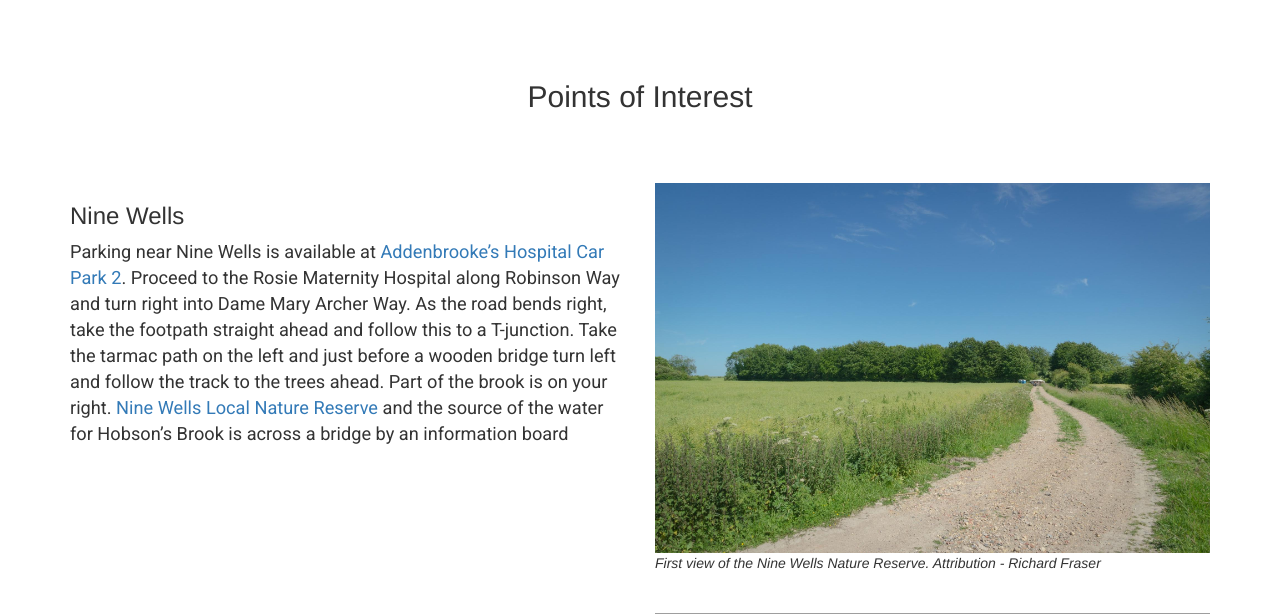
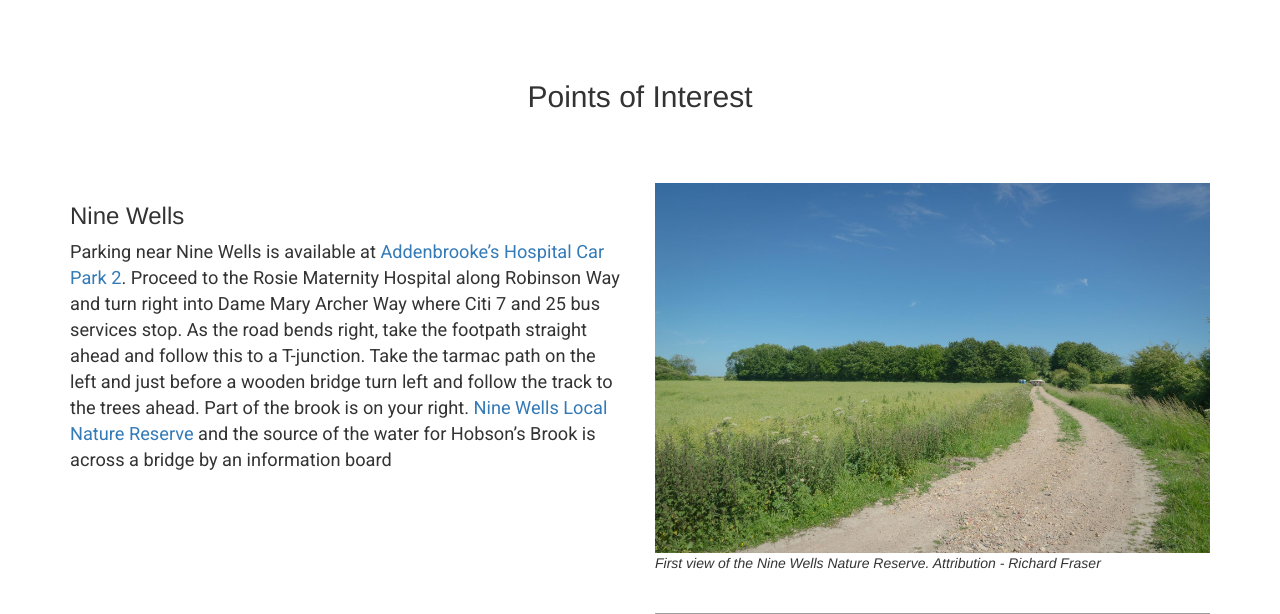
Before and after one commit to afieldio/hct, a Django app: template website/templates/location.html in a window 1280 px wide. Shown: the part 1283-1897 px from the top of the page. Run offline with Django 3.2, Linux system fonts and the light colour scheme; the template is opened without the code that fills it, so the values that code supplies are empty; some libraries are stand-ins or nearby versions; some web fonts are replaced; grey boxes are pictures that could not be loaded.

Commit message:
location page

```diff
--- a/website/templates/location.html
+++ b/website/templates/location.html
@@ -29,7 +29,7 @@
 		<div class="row">
 			<div class="col-md-6">
 				<h3>Nine Wells</h3>
-				<p >Parking near Nine Wells is available at <a href="https://www.google.com/maps/dir/''/Car+Park+2+Addenbrooke's+Hospital,+Robinson+Way,+Cambridge+CB2+0SL/@52.1726445,0.0671409,12z/data=!4m8!4m7!1m0!1m5!1m1!1s0x47d87a612b55e159:0xb4fb96b8672f00e2!2m2!1d0.1371804!2d52.1726652">Addenbrooke’s Hospital Car Park 2</a>. Proceed to the Rosie Maternity Hospital along Robinson Way and turn right into Dame Mary Archer Way.  As the road bends right, take the footpath straight ahead and follow this to a T-junction. Take the tarmac path on the left and just before a wooden bridge turn left and follow the track to the trees ahead.  Part of the brook is on your right.  <a href="https://www.cambridge.gov.uk/nine-wells-local-nature-reserve">Nine Wells Local Nature Reserve</a> and the source of the water for Hobson’s Brook is across a bridge by an information board</p>
+				<p >Parking near Nine Wells is available at <a href="https://www.google.com/maps/dir/''/Car+Park+2+Addenbrooke's+Hospital,+Robinson+Way,+Cambridge+CB2+0SL/@52.1726445,0.0671409,12z/data=!4m8!4m7!1m0!1m5!1m1!1s0x47d87a612b55e159:0xb4fb96b8672f00e2!2m2!1d0.1371804!2d52.1726652">Addenbrooke’s Hospital Car Park 2</a>. Proceed to the Rosie Maternity Hospital along Robinson Way and turn right into Dame Mary Archer Way where Citi 7 and 25 bus services stop. As the road bends right, take the footpath straight ahead and follow this to a T-junction. Take the tarmac path on the left and just before a wooden bridge turn left and follow the track to the trees ahead.  Part of the brook is on your right.  <a href="https://www.cambridge.gov.uk/nine-wells-local-nature-reserve">Nine Wells Local Nature Reserve</a> and the source of the water for Hobson’s Brook is across a bridge by an information board</p>
 			</div>
 			<div class="col-md-6">
 				<img src="{% static 'img/nine-wells1.jpg' %}">
```
